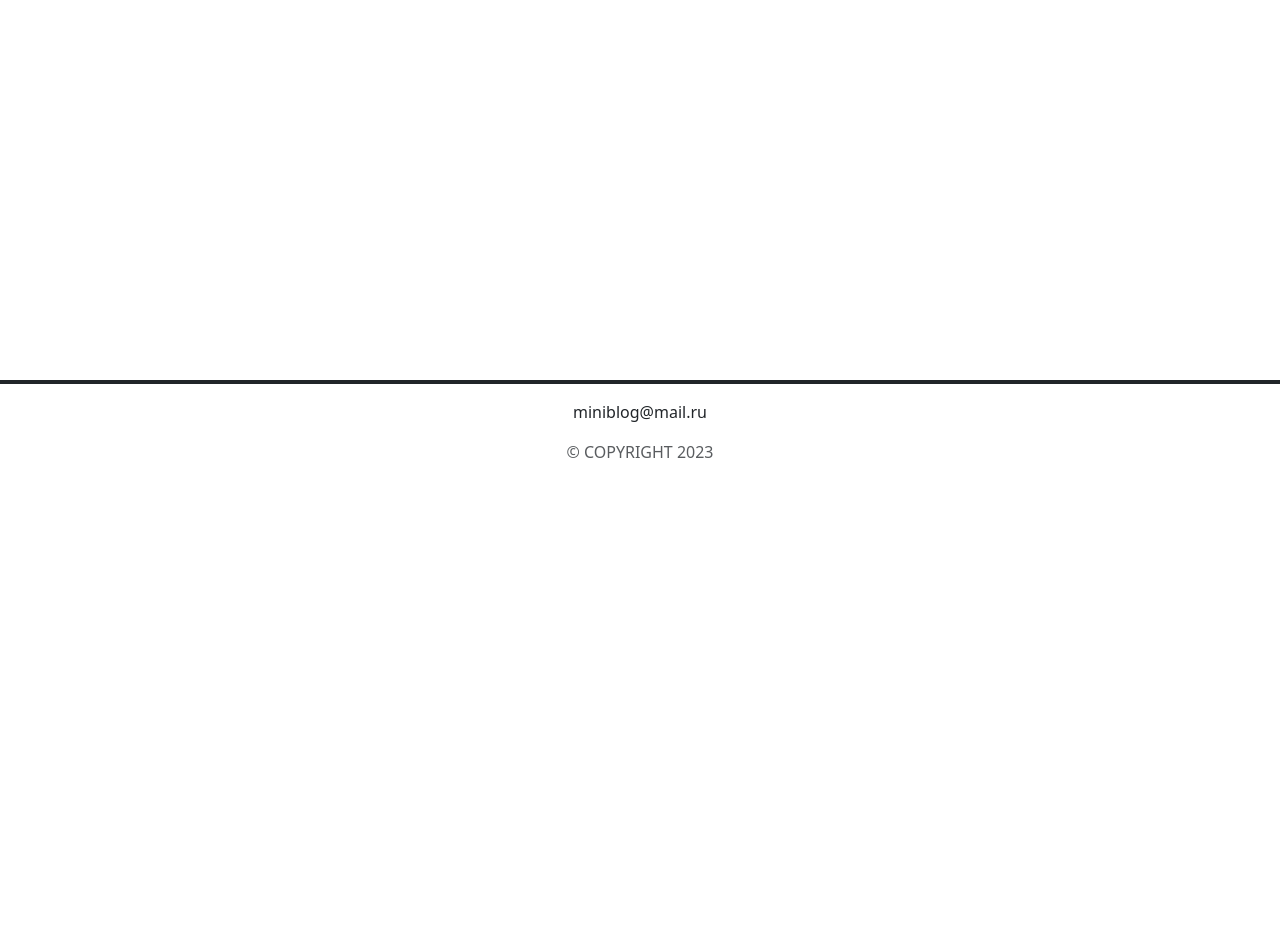
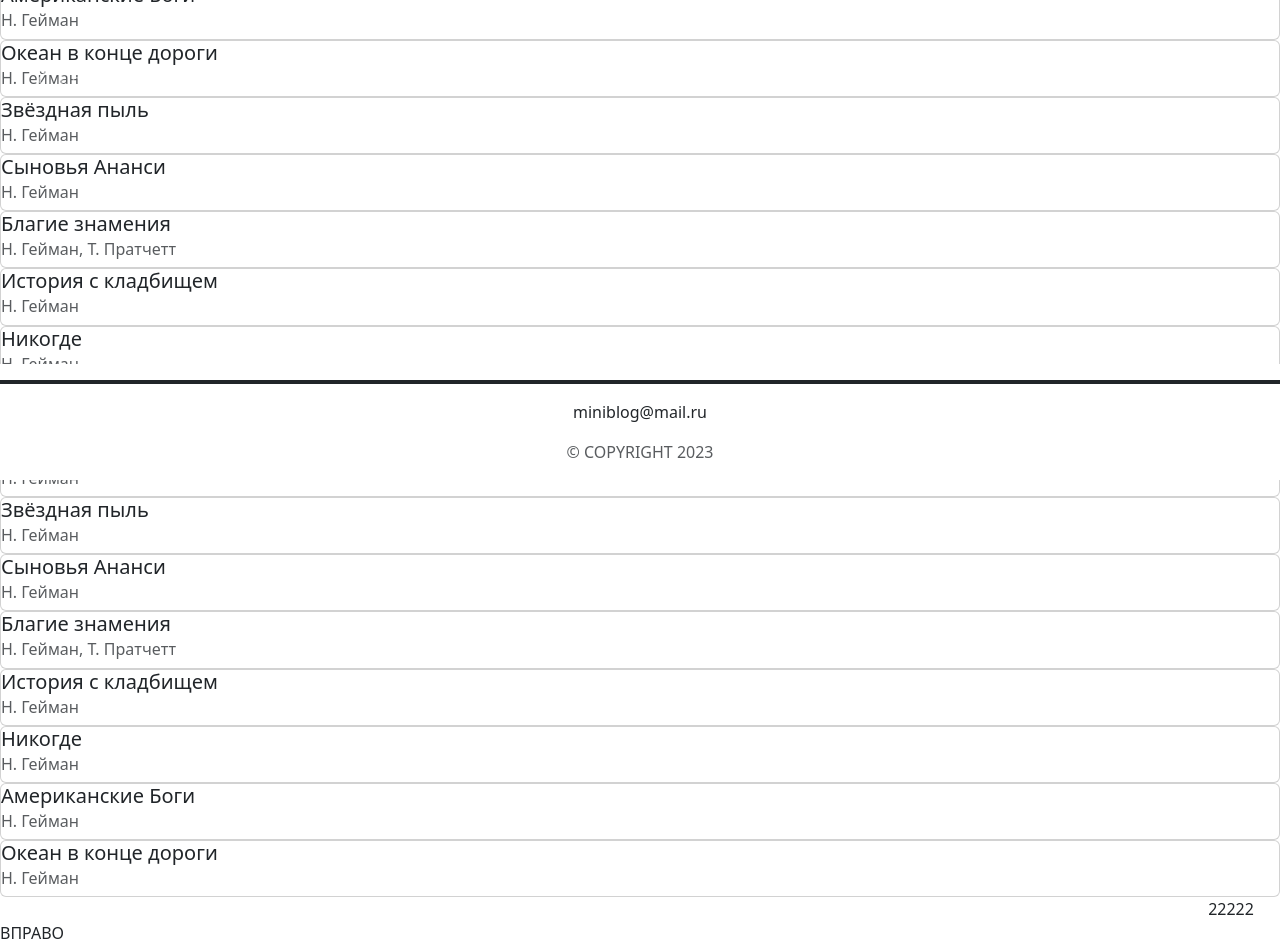
Before and after one commit to Potapov-AA/J-BLOG, a Vue app: page /books in a window 1280 px wide. Shown: the part 320-1265 px from the top of the page. Before the commit the page ends 800 px from the top, so only its background shows below. Built offline with nearby package versions, Linux system fonts and the light colour scheme.

Commit message:
Настроил начально отображение

```diff
--- a/src/views/Books.vue
+++ b/src/views/Books.vue
@@ -1,5 +1,55 @@
+<script setup>
+import { useBooksStore } from "@/stores/books";
+
+const books = useBooksStore();
+</script>
+
 <template>
-    <div class="content center">
-        <h1>Books</h1>
+  <div class="books-content">
+    <div>ВЛЕВО</div>
+    <button
+      class="carousel-control-prev"
+      type="button"
+      data-bs-target="#caruselLibrary"
+      data-bs-slide="prev"
+    >
+      <span class="carousel-control-prev-icon" aria-hidden="true"></span>
+      <span class="visually-hidenn">Предыдущий</span>
+    </button>
+
+    <div>
+      <div v-for="i in Math.floor(books.books.length / 6)" v-bind:key="i">
+        <div class="books-library" v-for="j in 6" :key="j">
+          <div class="card book-card">
+            <h5 class="card-title text-break">{{ books.books[j + (i - 1) * 6 - 1].title }}</h5>
+            <h6 class="card-subtitle mb-2 text-body-secondary">
+              {{ books.books[j + (i - 1) * 6 - 1].author }}
+            </h6>
+          </div>
+        </div>
+      </div>
+
+      <div
+        id="caruselLibrary"
+        class="carousel carousel-dark slide"
+        data-bs-ride="carousel"
+      >
+        <div class="carousel-inner">
+          <div class="carousel-item active">11111</div>
+          <div class="carousel-item">22222</div>
+          <div class="carousel-item">22222</div>
+        </div>
+      </div>
     </div>
+    <button
+      class="carousel-control-next"
+      type="button"
+      data-bs-target="#caruselLibrary"
+      data-bs-slide="next"
+    >
+      <span class="carousel-control-next-icon" aria-hidden="true"></span>
+      <span class="visually-hidenn">Следующий</span>
+    </button>
+    <div>ВПРАВО</div>
+  </div>
 </template>
```
